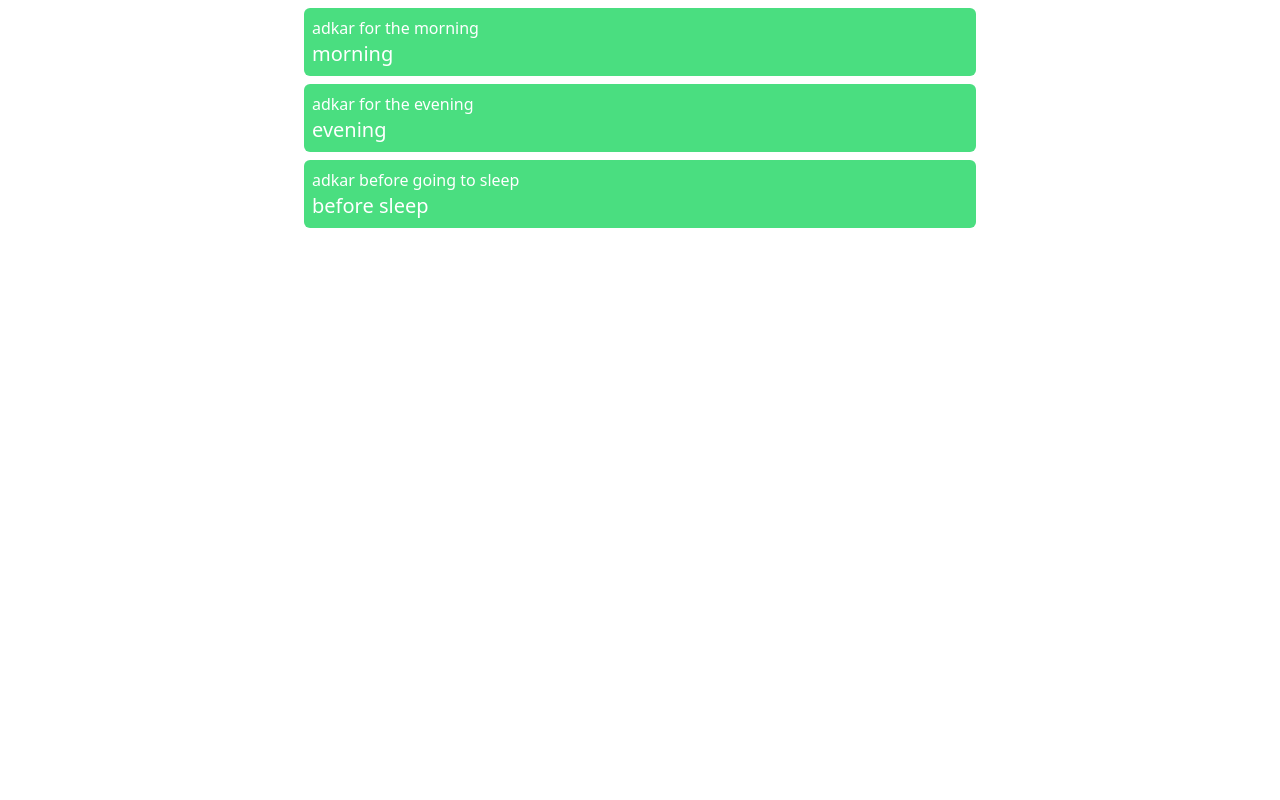
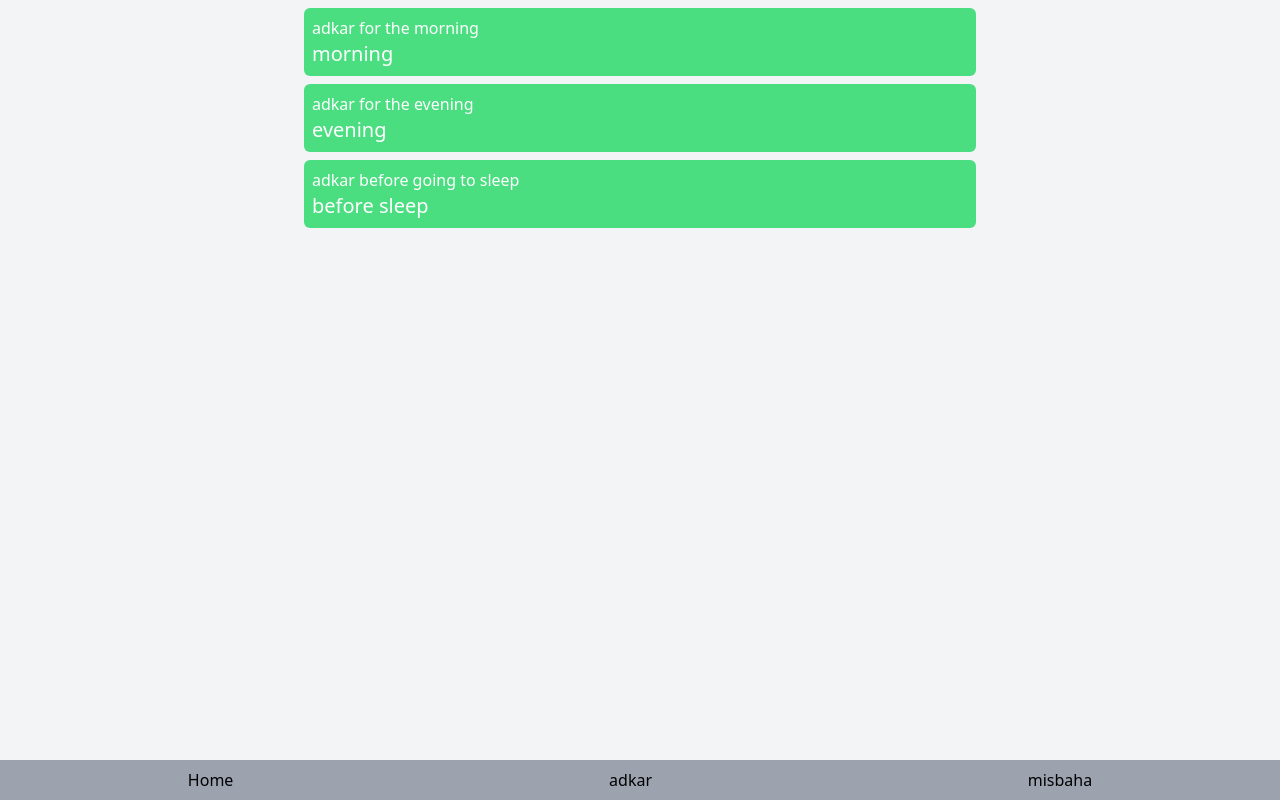
Before and after one commit to IbrahimOuhamou/simple-dikr-app, a SvelteKit app: page /adkar in a window 1280 px wide. Built offline with nearby package versions, Linux system fonts and the light colour scheme.

Commit message:
added navbar thanks to Allah

```diff
--- a/src/app.html
+++ b/src/app.html
@@ -6,7 +6,7 @@
 		<meta name="viewport" content="width=device-width, initial-scale=1" />
 		%sveltekit.head%
 	</head>
-	<body data-sveltekit-preload-data="hover">
+	<body data-sveltekit-preload-data="hover" class="h-screen flex flex-col justify-between bg-gray-100 mx-0">
 		<div style="display: contents">%sveltekit.body%</div>
 	</body>
 </html>
--- a/src/routes/+layout.js
+++ b/src/routes/+layout.js
@@ -1,5 +1,6 @@
 // بسم الله الرحمن الرحيم
 // la ilaha illa Allah Mohammed Rassoul Allah
 // This can be false if you're using a fallback (i.e. SPA mode)
+export const ssr = false;
 export const prerender = true;
-export const trailingSlash = 'always';
+// export const trailingSlash = 'always';
--- a/src/routes/+layout.svelte
+++ b/src/routes/+layout.svelte
@@ -3,6 +3,13 @@
 	let { children } = $props();
 </script>
 
-<main class="block max-w-2xl md:mx-auto mx-2">
+<main class="block max-w-2xl md:w-full md:mx-auto mx-2">
 	{@render children()}
 </main>
+
+
+<nav class="bg-gray-400 flex justify-around w-screen">
+	<a class="p-2" href="/">Home</a>
+	<a class="p-2" href="/adkar">adkar</a>
+	<a class="p-2" href="/misbaha">misbaha</a>
+</nav>
```
